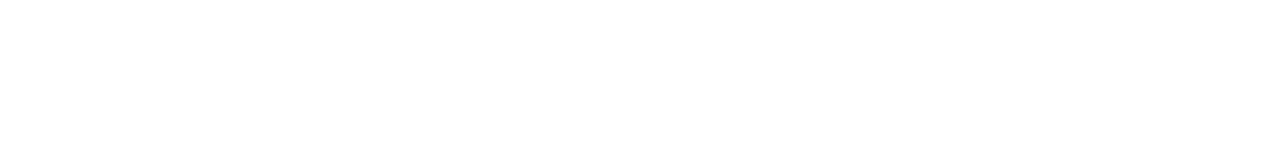
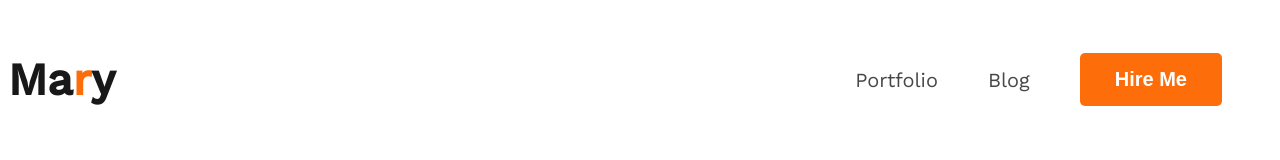
Before and after one commit to azmul-hoque-wb2/webdeveloper-protfolio, a plain HTML site: page index.html in a window 1280 px wide. Drawn offline with nearby package versions, Linux system fonts and the light colour scheme.

Commit message:
nav bar complited

```diff
--- a/index.html
+++ b/index.html
@@ -1,13 +1,32 @@
 <!DOCTYPE html>
 <html lang="en">
+
 <head>
     <meta charset="UTF-8">
     <meta name="viewport" content="width=device-width, initial-scale=1.0">
+    <link rel="shortcut icon" href="images/hardy.png" type="image/x-icon">
+
     <title>portfolio website</title>
+    <!-- font family  -->
+    <link rel="preconnect" href="https://fonts.googleapis.com">
+    <link rel="preconnect" href="https://fonts.gstatic.com" crossorigin>
+    <link
+    href="https://fonts.googleapis.com/css2?family=Open+Sans:wght@400;700;800&family=Poppins:wght@500&family=Work+Sans:wght@300;400;500&display=swap"
+    rel="stylesheet">
+    <!-- css file  -->
+    <link rel="stylesheet" href="styles/index.css">
 </head>
+
 <body>
     <header>
-
+        <nav>
+            <h3 class="nav-title">Ma<span class="text-primary">r</span>y</h3>
+            <ul>
+                <li><a href="#">Portfolio</a></li>
+                <li><a href="#">Blog</a></li>
+                <li><button class="btn-primary">Hire Me</button></li>
+            </ul>
+        </nav>
     </header>
     <main>
 
@@ -17,4 +36,5 @@
     </footer>
 
 </body>
+
 </html>
--- /dev/null
+++ b/styles/index.css
@@ -0,0 +1,55 @@
+/* common style  */
+/* common style can be used in * or body tag  */
+body {
+    font-family: 'Open Sans', sans-serif;
+    font-family: 'Poppins', sans-serif;
+    font-family: 'Work Sans', sans-serif;
+}
+
+.text-primary {
+    color: #FD6E0A;
+}
+
+.btn-primary {
+    border-radius: 5px;
+    background: #FD6E0A;
+    border: 0;
+    color: white;
+    font-size: 20px;
+    font-weight: 700;
+    padding: 15px 35px ;
+}
+
+/* styles on nav  */
+nav {
+    display: flex;
+    justify-content: space-between;
+    /* justify-content: space-around; */
+    align-items: center;
+
+}
+
+.nav-title {
+    color: #181818;
+    font-size: 45px;
+    font-weight: 800;
+}
+
+nav>ul {
+    display: flex;
+    align-items: center;
+    font-size: 20px;
+    font-weight: 400;
+}
+
+nav li {
+    list-style: none;
+    margin-right: 50px;
+
+}
+
+nav li a {
+    text-decoration: none;
+    color: #474747;
+
+}
```
